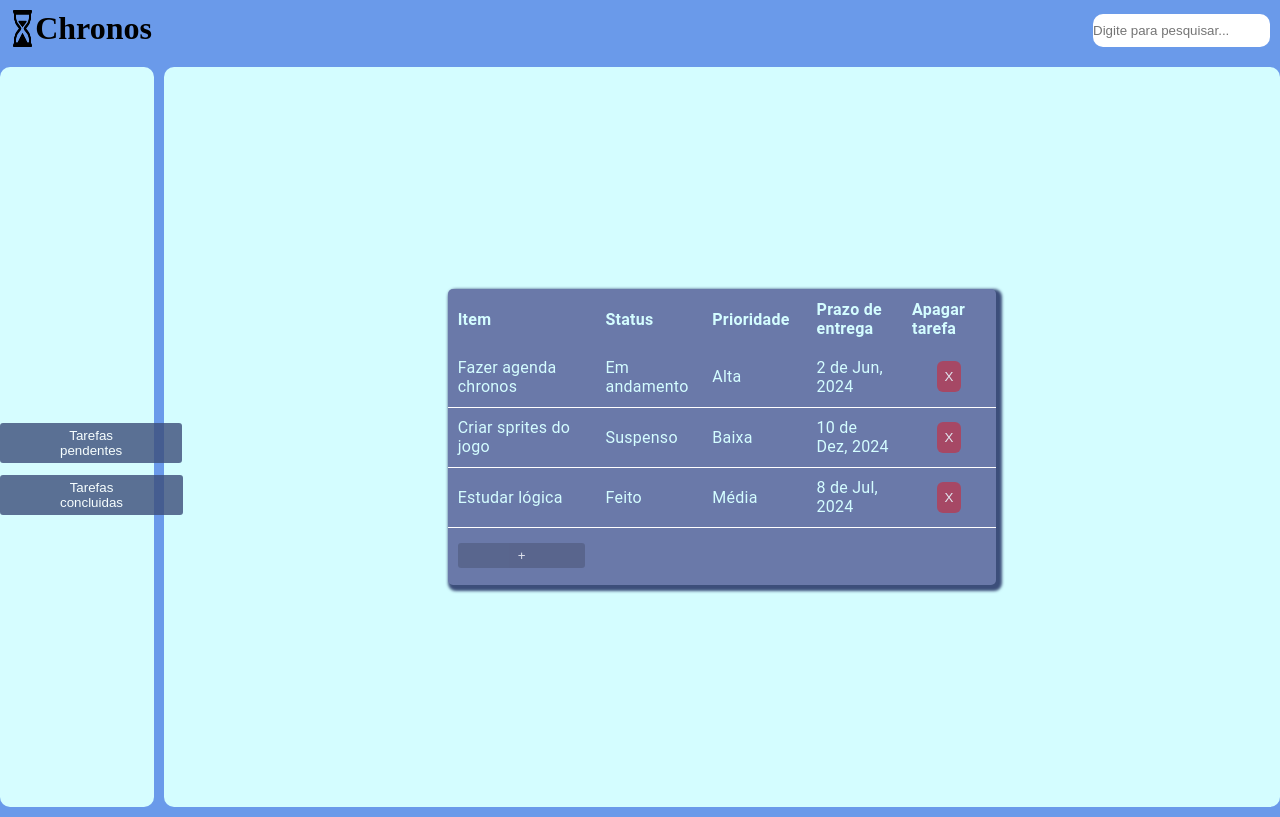
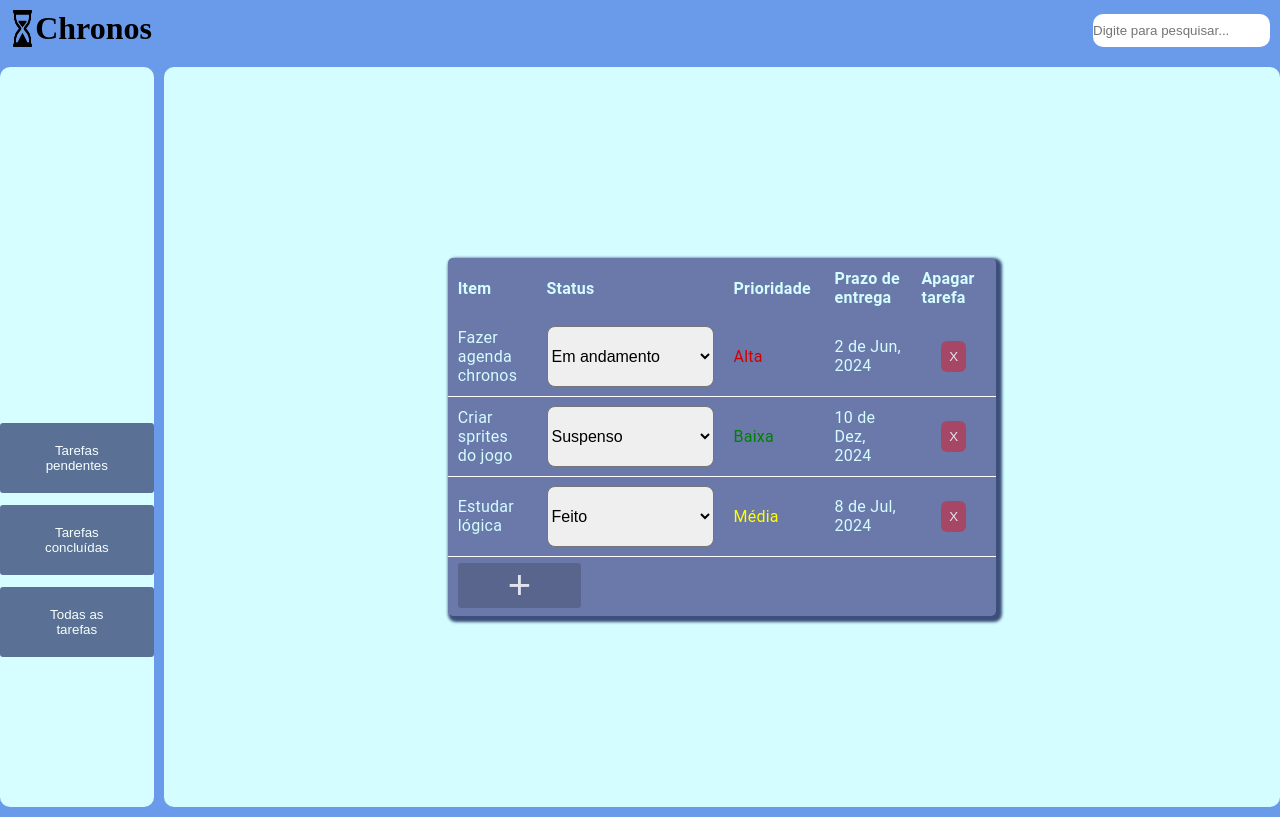
Before and after one commit to AngrloGab/agenda_chronos, a React (Vite) app in the folder agenda_chronos/: page / in a window 1280 px wide. Built offline with nearby package versions, Linux system fonts and the light colour scheme.

Commit message:
funcionalidade filtrar tasks pendentes, concluídas e todas adicionada

```diff
--- a/agenda_chronos/src/components/Display/Display.css
+++ b/agenda_chronos/src/components/Display/Display.css
@@ -11,6 +11,9 @@
     align-items: center;
 
 }
+
+
+
 
 .task-list{
     color: #d4fdff;
@@ -56,7 +59,28 @@
 
 }
 
-.task-list tr td button{
+
+.status-display{
+    vertical-align: middle;
+    width: 100%;
+    height: 80px;
+    font-size: 16px;
+    font-weight: 400;
+    letter-spacing: 0.25px;
+
+}
+
+.status-display select{
+    padding: 20px 0px;
+    font-size: 16px;
+    font-weight: 400;
+    border-radius: 8px;
+}
+
+
+
+
+.botao-apagar button{
     padding: 8px;
     margin: 0;
     text-align: center;
@@ -75,4 +99,19 @@
 
 .create-task{
     color: white;
+    padding: 0px 50px;
+    margin-left: 10px;
+    font-size: 40px;
 }
+
+.prioridade-alta {
+    color: rgba(210, 0, 0, 1); /* Cor vermelha para alta */
+  }
+
+  .prioridade-media {
+    color: yellow; /* Cor amarela para média */
+  }
+
+  .prioridade-baixa {
+    color: green; /* Cor verde para baixa */
+  }
--- a/agenda_chronos/src/components/Display/Display.jsx
+++ b/agenda_chronos/src/components/Display/Display.jsx
@@ -1,55 +1,78 @@
-import { useState } from 'react'
-import "./Display.css"
-
+import { useState } from 'react';
+import './Display.css';
 import { useList } from '../../context/ListProvider';
 
+const Display = ({ setOpenModal }) => {
+  const { tasks, removeTask, search, changeStatus , showPendentes, showConcluidas} = useList();
 
-const Display = ({setOpenModal}) => {
 
-  const { tasks, removeTask, search, } = useList();
+  const getColorClass = (prioridade) => {
+    switch (prioridade) {
+      case 'Alta':
+        return 'prioridade-alta';
+      case 'Média':
+        return 'prioridade-media';
+      case 'Baixa':
+        return 'prioridade-baixa';
+      default:
+        return '';
+    }
+  };
+
+  const filteredTasks = () => {
+    if (showPendentes) {
+      return tasks.filter(task => task.status !== 'Feito');
+    } else if (showConcluidas) {
+      return tasks.filter(task => task.status === 'Feito');
+    } else {
+      return tasks;
+    }
+  };
 
   return (
     <div className='Display'>
       <div className="task-list">
         <table>
-
+          <thead>
             <tr>
               <th>Item</th>
               <th>Status</th>
               <th>Prioridade</th>
-            <th >Prazo de entrega</th>
+              <th>Prazo de entrega</th>
               <th>Apagar tarefa</th>
             </tr>
-
-          {tasks.filter((task) => task.text.toLowerCase().includes(search.toLowerCase())).map((task) => (
-
+          </thead>
+          <tbody>
+          {filteredTasks().filter((task) => task.text.toLowerCase().includes(search.toLowerCase()))
+              .map((task) => (
               <tr className="item" key={task.id}>
-
                 <td>{task.text}</td>
-                <td>{task.status}</td>
-
-
-                <td>{task.prioridade}</td>
+                <td className='status-display'>
+                  <select value={task.status} onChange={(e) => changeStatus(task.id, e.target.value)}>
+                    <option value="">Selecione um status</option>
+                    <option value="Parado">Parado</option>
+                    <option value="Em andamento">Em andamento</option>
+                    <option value="Suspenso">Suspenso</option>
+                    <option value="Feito">Feito</option>
+                  </select>
+                </td>
+                <td className={getColorClass(task.prioridade)}>{task.prioridade}</td>
                 <td>{task.prazo_de_entrega}</td>
-                <td className='botao-apagar'><button onClick={() => removeTask(task.id)} >X</button></td>
-
+                <td className='botao-apagar'><button onClick={() => removeTask(task.id)}>X</button></td>
               </tr>
             ))}
+          </tbody>
+          <tfoot>
+            <tr>
+              <td colSpan="5">
+                <button className='create-task' onClick={() => setOpenModal(true)}>+</button>
+              </td>
+            </tr>
+          </tfoot>
+        </table>
+      </div>
+    </div>
+  );
+};
 
-        <tr>
-          <th>
-            <button className='create-task' onClick={() => {
-              setOpenModal(true);
-            }}>+</button>
-          </th>
-        </tr>
-        </table>
-
-      </div>
-
-    </div>
-
-  )
-}
-
-export default Display
+export default Display;
--- a/agenda_chronos/src/components/MenuSelecao/MenuSelecao.css
+++ b/agenda_chronos/src/components/MenuSelecao/MenuSelecao.css
@@ -5,11 +5,14 @@
     width: 12%;
     background-color:hsl(183, 100%, 92%); /* Apenas para visualização, pode remover */
     height: 92.5vh;
+    text-align: center;
+}
 
-}
+
 
 
 .MenuSelecao button{
     background-color: #3c4e7a;
+    padding: 20px 45px;
     color: white;
 }
--- a/agenda_chronos/src/components/MenuSelecao/MenuSelecao.jsx
+++ b/agenda_chronos/src/components/MenuSelecao/MenuSelecao.jsx
@@ -1,13 +1,18 @@
-import React from 'react'
-import "./MenuSelecao.css"
+import React from 'react';
+import './MenuSelecao.css';
+import { useList } from '../../context/ListProvider';
 
 const MenuSelecao = () => {
+  const { handleShowPendentes, handleShowConcluidas , handleShowTodas } = useList();
+
+
   return (
     <div className='MenuSelecao'>
-      <button>Tarefas pendentes</button>
-      <button>Tarefas concluidas</button>
+      <button onClick={handleShowPendentes}>Tarefas pendentes</button>
+      <button onClick={handleShowConcluidas}>Tarefas concluídas</button>
+      <button onClick={handleShowTodas}>Todas as tarefas</button>
     </div>
-  )
-}
+  );
+};
 
-export default MenuSelecao
+export default MenuSelecao;
--- a/agenda_chronos/src/context/ListProvider.jsx
+++ b/agenda_chronos/src/context/ListProvider.jsx
@@ -5,6 +5,27 @@ const ListContext = createContext(undefined);
 export default function ListProvider({ children }) {
 
   const [search, setSearch] = useState("");
+  const [showPendentes, setShowPendentes] = useState(false);
+  const [showConcluidas, setShowConcluidas] = useState(false);
+
+  const handleShowPendentes = () => {
+    setShowPendentes(true);
+    setShowConcluidas(false);
+
+    console.log(showPendentes,showConcluidas);
+  };
+
+  const handleShowConcluidas = () => {
+    setShowPendentes(false);
+    setShowConcluidas(true);
+    console.log(showPendentes,showConcluidas);
+  };
+
+  const handleShowTodas = () => {
+    setShowPendentes(false);
+    setShowConcluidas(false);
+    console.log(showPendentes,showConcluidas);
+  };
 
 
   const[tasks, setTasks] = useState([
@@ -49,8 +70,16 @@ export default function ListProvider({ children }) {
     setTasks(filteredTasks);
   };
 
+  const changeStatus = (id, e) => {
+    setTasks(prevTasks =>
+        prevTasks.map(task =>
+          task.id === id ? { ...task, status: e } : task
+        )
+      );
+  };
+
   return (
-    <ListContext.Provider value={{ tasks, addTask, removeTask, search, setSearch}}>
+    <ListContext.Provider value={{ tasks, addTask, removeTask, search, setSearch, changeStatus, handleShowPendentes, handleShowConcluidas , handleShowTodas, showPendentes,showConcluidas}}>
       { children }
     </ListContext.Provider>
   );
```
Lines whose indentation alone changed are shown as unchanged.
